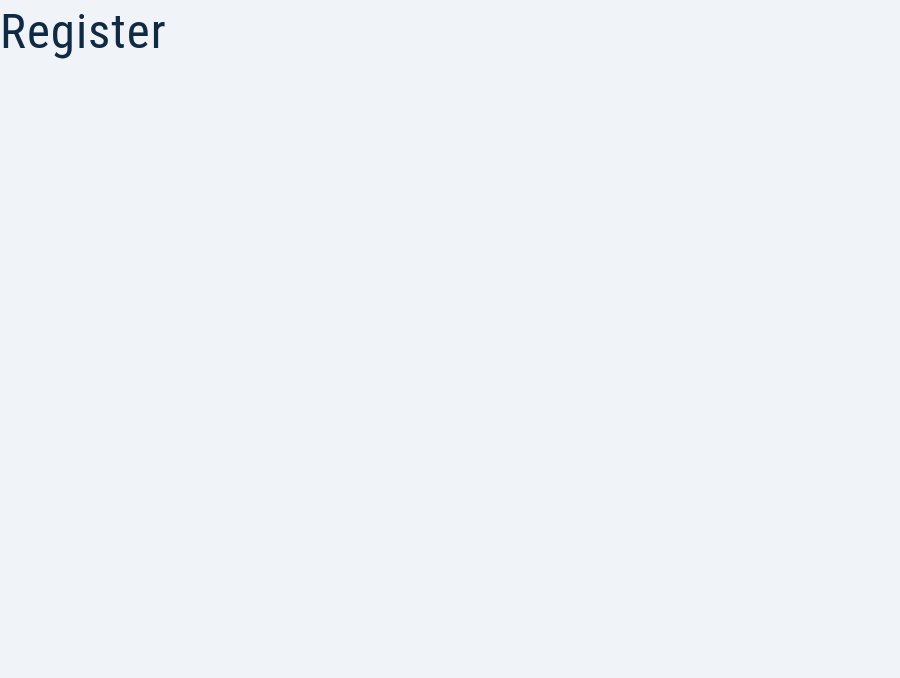
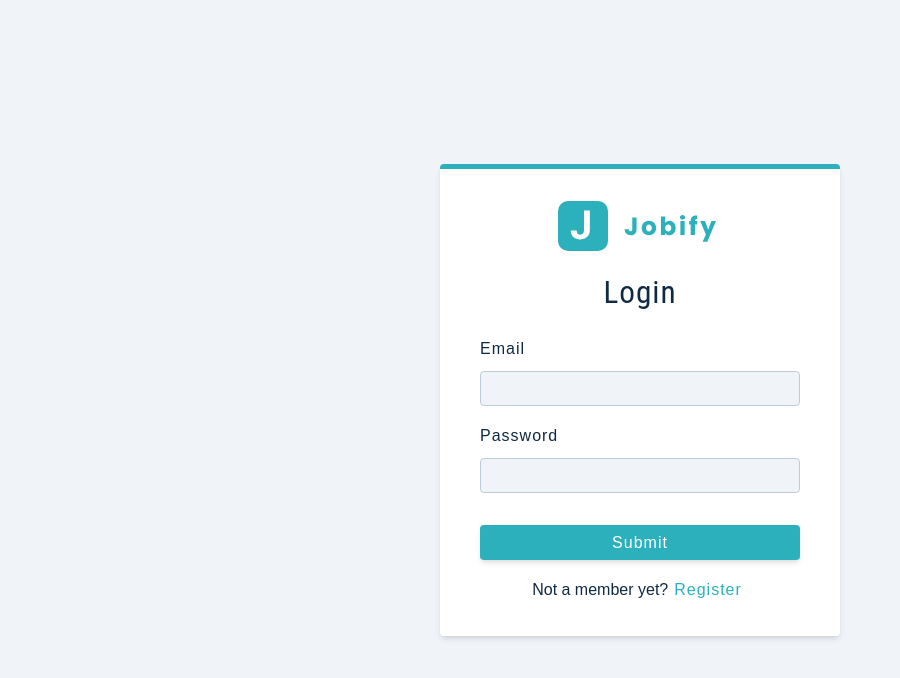
Before and after one commit to Rafael-Nicolau/MERN-Jobify, a React (Create React App) app in the folder client/: page /register in a window 1280 px wide. Shown: the top 678 px of the page, without its empty margins (0-900 px from the left). Built offline with nearby package versions, Linux system fonts and the light colour scheme.

Commit message:
Create Register page and Global component appContext.js

```diff
--- /dev/null
+++ b/client/src/components/Alert.js
@@ -0,0 +1,4 @@
+const Alert = () => {
+  return <div className="alert alert-danger">Alert goes Here</div>;
+};
+export default Alert;
--- /dev/null
+++ b/client/src/components/FormRow.js
@@ -0,0 +1,17 @@
+const FormRow = ({ type, name, value, handleChange, labelText }) => {
+  return (
+    <div className="form-row">
+      <label htmlFor={name} className="form-label">
+        {labelText || name}
+      </label>
+      <input
+        type={type}
+        name={name}
+        value={value}
+        onChange={handleChange}
+        className="form-input"
+      />
+    </div>
+  );
+};
+export default FormRow;
--- a/client/src/components/index.js
+++ b/client/src/components/index.js
@@ -1,3 +1,5 @@
+import FormRow from "./FormRow";
 import Logo from "./Logo";
+import Alert from "./Alert";
 
-export { Logo };
+export { FormRow, Logo, Alert };
--- /dev/null
+++ b/client/src/context/appContext.js
@@ -0,0 +1,24 @@
+import React, { useState, useReducer, useContext } from "react";
+
+const initialState = {
+  isLoading: false,
+  showAlert: false,
+  alertText: "",
+  alertType: "",
+};
+
+const AppContext = React.createContext();
+
+const AppProvider = ({ children }) => {
+  const [state, setState] = useState(initialState);
+
+  return (
+    <AppContext.Provider value={{ ...state }}>{children}</AppContext.Provider>
+  );
+};
+
+const useAppContext = () => {
+  return useContext(AppContext);
+};
+
+export { AppProvider, initialState, useAppContext };
--- a/client/src/index.js
+++ b/client/src/index.js
@@ -3,10 +3,13 @@
 import "normalize.css";
 import "./index.css";
 import App from "./App";
+import { AppProvider } from "./context/appContext";
 
 const root = ReactDOM.createRoot(document.getElementById("root"));
 root.render(
   <React.StrictMode>
-    <App />
+    <AppProvider>
+      <App />
+    </AppProvider>
   </React.StrictMode>
 );
--- a/client/src/pages/Register.js
+++ b/client/src/pages/Register.js
@@ -1,4 +1,73 @@
+import { useState, useEffect } from "react";
+import { Logo, FormRow, Alert } from "../components";
+import Wrapper from "../assets/wrappers/RegisterPage";
+import { useAppContext } from "../context/appContext";
+
+const initialState = {
+  name: "",
+  email: "",
+  password: "",
+  isMember: true,
+};
+
 const Register = () => {
-  return <h1>Register</h1>;
+  const [values, setValues] = useState(initialState);
+  //global state and useNavigate (for future implementation)
+  const { isLoading, showAlert } = useAppContext();
+
+  const toggleMember = () => {
+    setValues({ ...values, isMember: !values.isMember });
+  };
+
+  const handleChange = (e) => {
+    console.log(e.target);
+  };
+  const onSubmit = (e) => {
+    e.preventDefault();
+    console.log(e.target);
+  };
+
+  return (
+    <Wrapper className="full-page">
+      <form action="" className="form" onSubmit={onSubmit}>
+        <Logo />
+        <h3>{values.isMember ? "Login" : "Register"}</h3>
+        {showAlert && <Alert />}
+
+        {!values.isMember && (
+          <FormRow
+            type="text"
+            name="name"
+            value={values.name}
+            handleChange={handleChange}
+          />
+        )}
+
+        <FormRow
+          type="email"
+          name="email"
+          value={values.email}
+          handleChange={handleChange}
+        />
+
+        <FormRow
+          type="password"
+          name="password"
+          value={values.password}
+          handleChange={handleChange}
+        />
+
+        <button type="submit" className="btn btn-block">
+          Submit
+        </button>
+        <p>
+          {values.isMember ? "Not a member yet?" : "Already a member?"}
+          <button type="button" onClick={toggleMember} className="member-btn">
+            {values.isMember ? "Register" : "Login"}
+          </button>
+        </p>
+      </form>
+    </Wrapper>
+  );
 };
 export default Register;
```
Also changed, not shown: client/src/context/actions.js (added), client/src/context/reducer.js (added).
